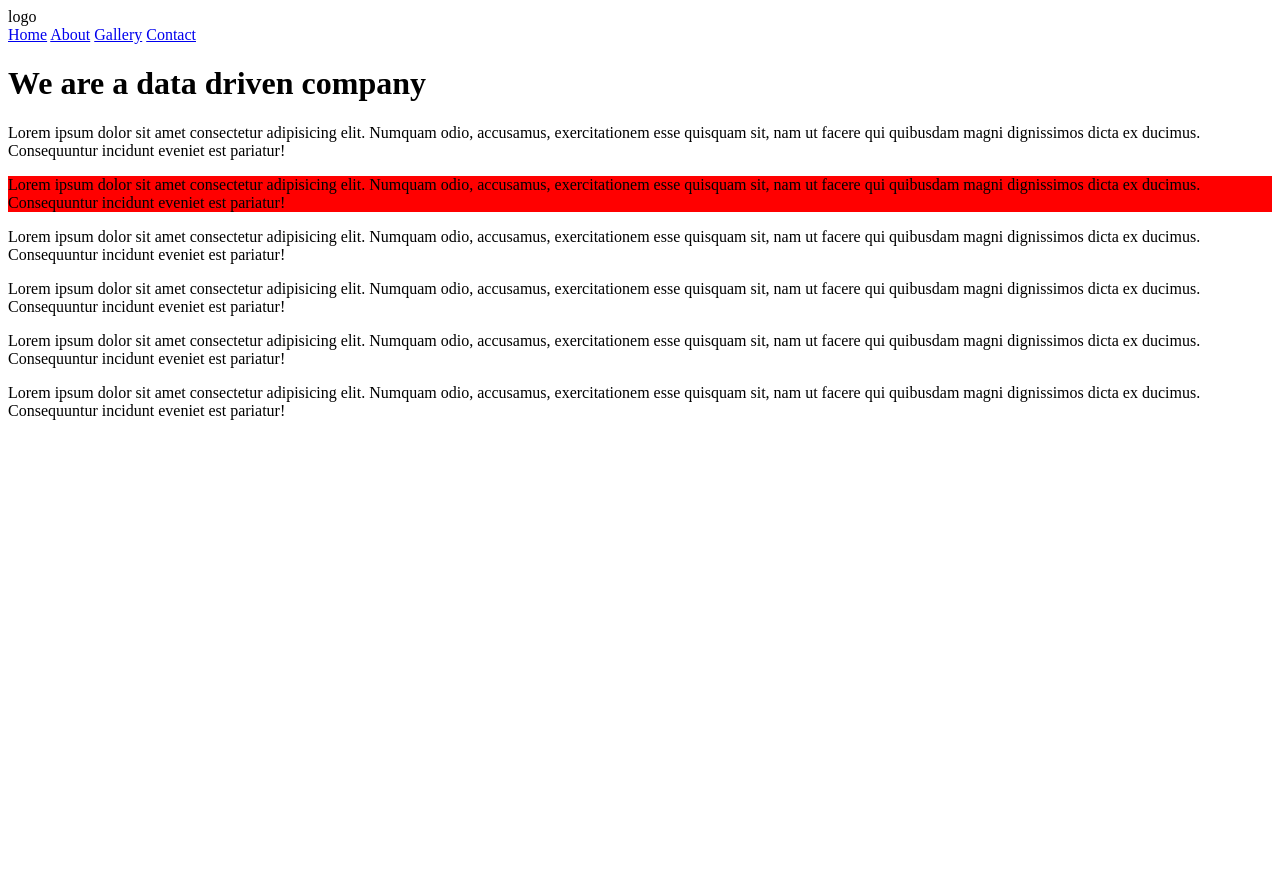
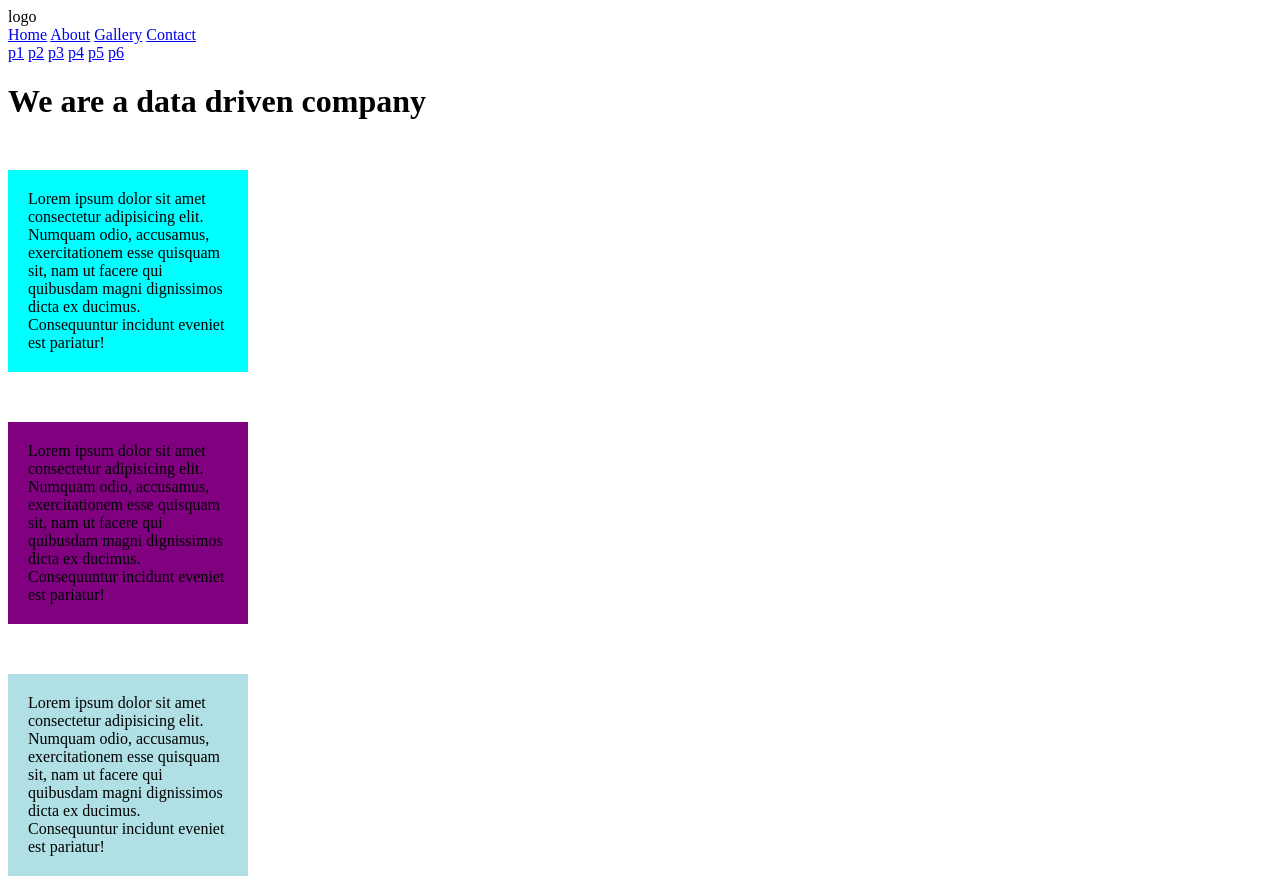
Before and after one commit to K-Jor162/FB_Clone1, a plain HTML site: page FB_Clone/About.html in a window 1280 px wide. Shown: the top 879 px of the page. Before the commit the page ends 800 px from the top, so only its background shows below. Drawn offline with Linux system fonts and the light colour scheme.

Commit message:
Finished

```diff
--- a/FB_Clone/About.html
+++ b/FB_Clone/About.html
@@ -4,8 +4,32 @@
     <meta charset="UTF-8">
     <meta http-equiv="X-UA-Compatible" content="IE=edge">
     <meta name="viewport" content="width=device-width, initial-scale=1.0">
-    <link rel="stylesheet" href="AboutPageStyle.css">
-    <title>About Us</title>
+     <title>About Us</title>
+  <style>
+    p{
+      padding: 20px;
+      margin-top: 50px;
+      width: 200px;
+    }
+    #p1{
+      background: aqua;
+    }
+    #p2{
+      background: purple;
+    }
+    #p3{
+      background: powderblue;
+    }
+    #p4{
+      background: plum;
+    }
+    #p5{
+      background: palegreen;
+    }
+    #p6{
+      background: palevioletred;
+    }
+  </style>
 </head>
 <body>
     <header>
@@ -18,14 +42,22 @@
             <a href="Gallery.html">Gallery</a>
             <a href="Contact.html">Contact</a>
           </nav>
+          <nav>
+            <a href="#p1">p1</a>
+            <a href="#p2">p2</a>
+            <a href="#p3">p3</a>
+            <a href="#p4">p4</a>
+            <a href="#p5">p5</a>
+            <a href="#p6">p6</a>
+          </nav>
     </header>
     <h1>We are a data driven company</h1>
-    <p id="1p">Lorem ipsum dolor sit amet consectetur adipisicing elit. Numquam odio, accusamus, exercitationem esse quisquam sit, nam ut facere qui quibusdam magni dignissimos dicta ex ducimus. Consequuntur incidunt eveniet est pariatur!</p>
-    <p id="2p" style="background: red;">Lorem ipsum dolor sit amet consectetur adipisicing elit. Numquam odio, accusamus, exercitationem esse quisquam sit, nam ut facere qui quibusdam magni dignissimos dicta ex ducimus. Consequuntur incidunt eveniet est pariatur!</p>
-    <p id="3p">Lorem ipsum dolor sit amet consectetur adipisicing elit. Numquam odio, accusamus, exercitationem esse quisquam sit, nam ut facere qui quibusdam magni dignissimos dicta ex ducimus. Consequuntur incidunt eveniet est pariatur!</p>
-    <p id="4p">Lorem ipsum dolor sit amet consectetur adipisicing elit. Numquam odio, accusamus, exercitationem esse quisquam sit, nam ut facere qui quibusdam magni dignissimos dicta ex ducimus. Consequuntur incidunt eveniet est pariatur!</p>
-    <p id="5p">Lorem ipsum dolor sit amet consectetur adipisicing elit. Numquam odio, accusamus, exercitationem esse quisquam sit, nam ut facere qui quibusdam magni dignissimos dicta ex ducimus. Consequuntur incidunt eveniet est pariatur!</p>
-    <p id="6p">Lorem ipsum dolor sit amet consectetur adipisicing elit. Numquam odio, accusamus, exercitationem esse quisquam sit, nam ut facere qui quibusdam magni dignissimos dicta ex ducimus. Consequuntur incidunt eveniet est pariatur!</p>
+    <p id="p1">Lorem ipsum dolor sit amet consectetur adipisicing elit. Numquam odio, accusamus, exercitationem esse quisquam sit, nam ut facere qui quibusdam magni dignissimos dicta ex ducimus. Consequuntur incidunt eveniet est pariatur!</p>
+    <p id="p2">Lorem ipsum dolor sit amet consectetur adipisicing elit. Numquam odio, accusamus, exercitationem esse quisquam sit, nam ut facere qui quibusdam magni dignissimos dicta ex ducimus. Consequuntur incidunt eveniet est pariatur!</p>
+    <p id="p3">Lorem ipsum dolor sit amet consectetur adipisicing elit. Numquam odio, accusamus, exercitationem esse quisquam sit, nam ut facere qui quibusdam magni dignissimos dicta ex ducimus. Consequuntur incidunt eveniet est pariatur!</p>
+    <p id="p4">Lorem ipsum dolor sit amet consectetur adipisicing elit. Numquam odio, accusamus, exercitationem esse quisquam sit, nam ut facere qui quibusdam magni dignissimos dicta ex ducimus. Consequuntur incidunt eveniet est pariatur!</p>
+    <p id="p5">Lorem ipsum dolor sit amet consectetur adipisicing elit. Numquam odio, accusamus, exercitationem esse quisquam sit, nam ut facere qui quibusdam magni dignissimos dicta ex ducimus. Consequuntur incidunt eveniet est pariatur!</p>
+    <p id="p6">Lorem ipsum dolor sit amet consectetur adipisicing elit. Numquam odio, accusamus, exercitationem esse quisquam sit, nam ut facere qui quibusdam magni dignissimos dicta ex ducimus. Consequuntur incidunt eveniet est pariatur!</p>
 
-  </body>
+ </body>
 </html>
```
Also changed, not shown: FB_Clone/AboutPageStyle.css (deleted).
